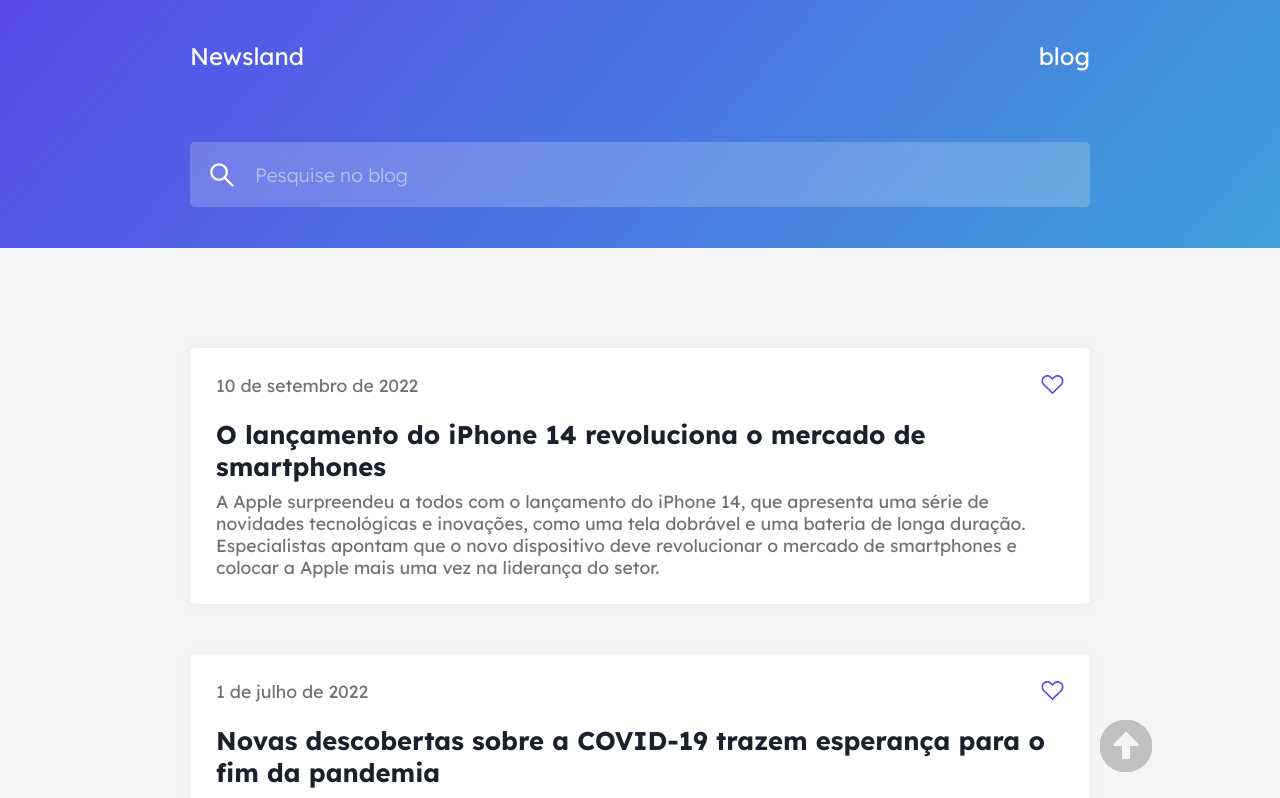
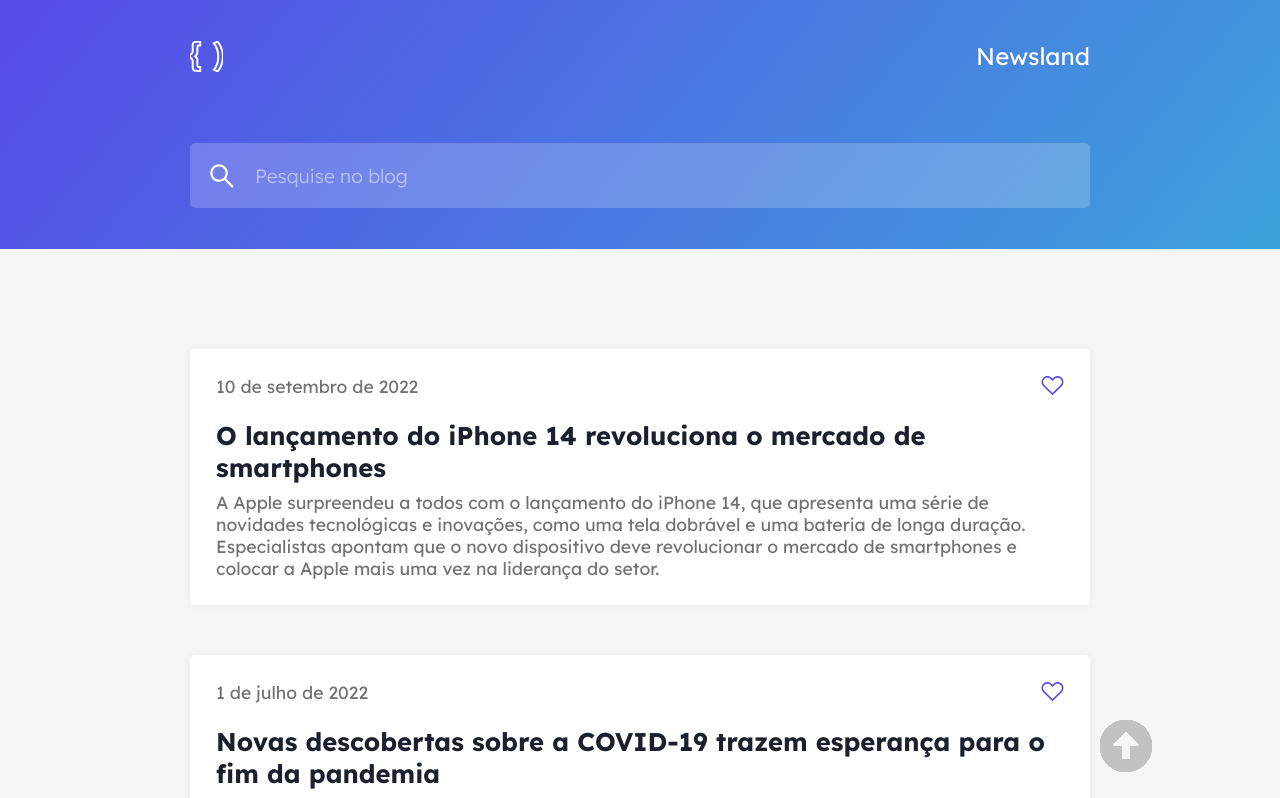
Before and after one commit to igords-goncalves/newsland-blog, a React (Vite) app: page / in a window 1280 px wide. Shown: the top 798 px of the page. Built offline with nearby package versions, Linux system fonts and the light colour scheme.

Commit message:
feat: insert logo

```diff
--- a/src/components/templates/Header/index.tsx
+++ b/src/components/templates/Header/index.tsx
@@ -1,12 +1,13 @@
 import './style.scss';
+import logo from '../../../assets/img/logo.svg';
 
 export const Header = (): JSX.Element => {
     return (
         <header className="c-header">
             <div className="u-container u-header__container">
                 <div className="c-header__text u-header__flex">
+                    <img src={logo} alt="" />
                     <h1 className="c-header__logo">Newsland</h1>
-                    <h2 className="c-header__title">blog</h2>
                 </div>
                 <input
                     type="text"
```
